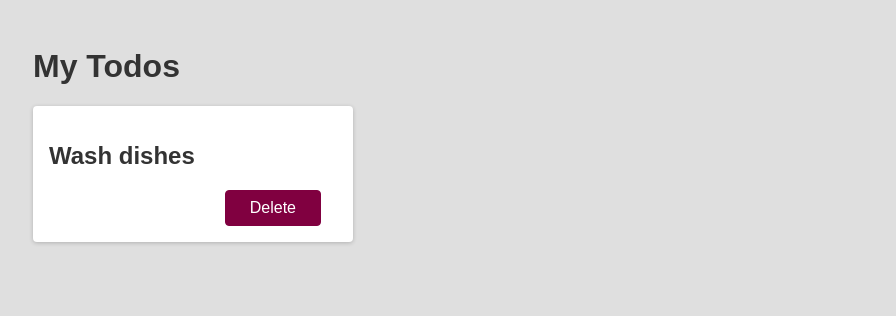
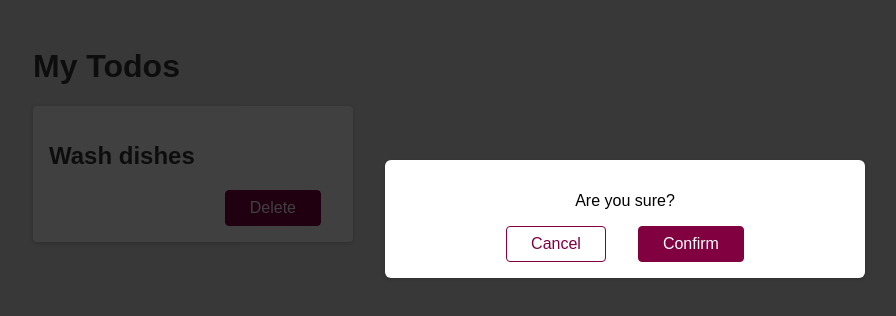
Before and after one commit to SheriffSoco/react-demo, a React (Create React App) app: page / in a window 1280 px wide. Both pictures are taken after a click on the button "Delete". Shown: the top 316 px of the page, without its empty margins (15-911 px from the left). Built offline with nearby package versions, Linux system fonts and the light colour scheme.

Commit message:
Add 'mostly' functioning delete button

```diff
--- a/src/components/Backdrop.js
+++ b/src/components/Backdrop.js
@@ -0,0 +1,5 @@
+function Backdrop() {
+  return <div className="backdrop" />;
+}
+
+export default Backdrop;
--- a/src/components/Modal.js
+++ b/src/components/Modal.js
@@ -0,0 +1,13 @@
+import './Backdrop';
+
+function Modal(props) {
+  return (
+    <div className="modal">
+      <p>Are you sure?</p>
+      <button className="btn btn--alt">Cancel</button>
+      <button className="btn">Confirm</button>
+    </div>
+  );
+}
+
+export default Modal;
--- a/src/components/Todo.js
+++ b/src/components/Todo.js
@@ -1,10 +1,24 @@
+import Modal from "./Modal";
+import Backdrop from "./Backdrop";
+import { useState } from "react";
+
 function Todo(props) {
+  const [showModal, setShowModal] = useState(false);
+
+  function deleteHandler() {
+    setShowModal(true);
+  }
+
   return (
     <div className="card">
       <h2>{props.title}</h2>
       <div className="actions">
-        <button className="btn">Delete</button>
+        <button className="btn" onClick={deleteHandler}>
+          Delete
+        </button>
       </div>
+      {showModal && <Modal />}
+      {showModal && <Backdrop />}
     </div>
   );
 }
```
